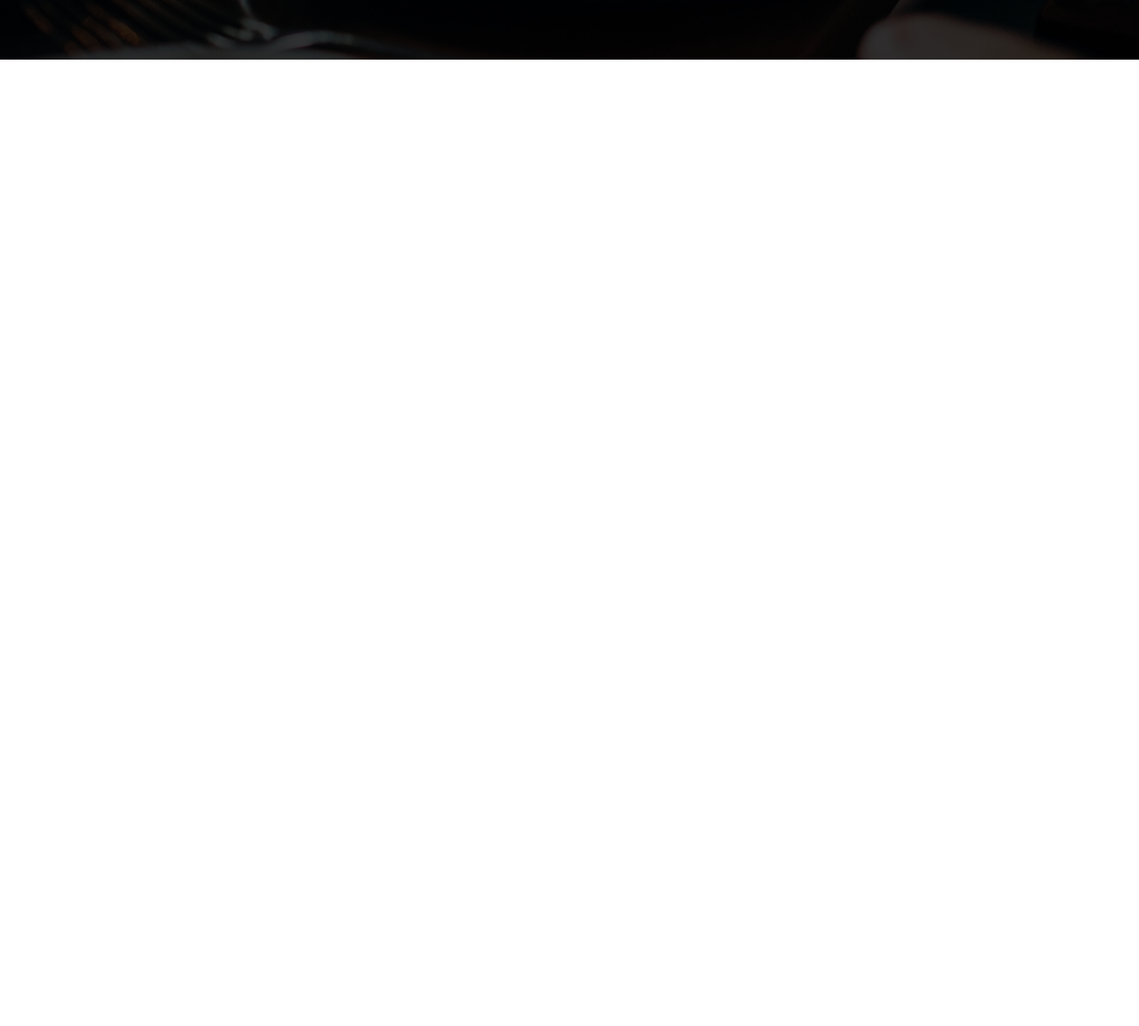
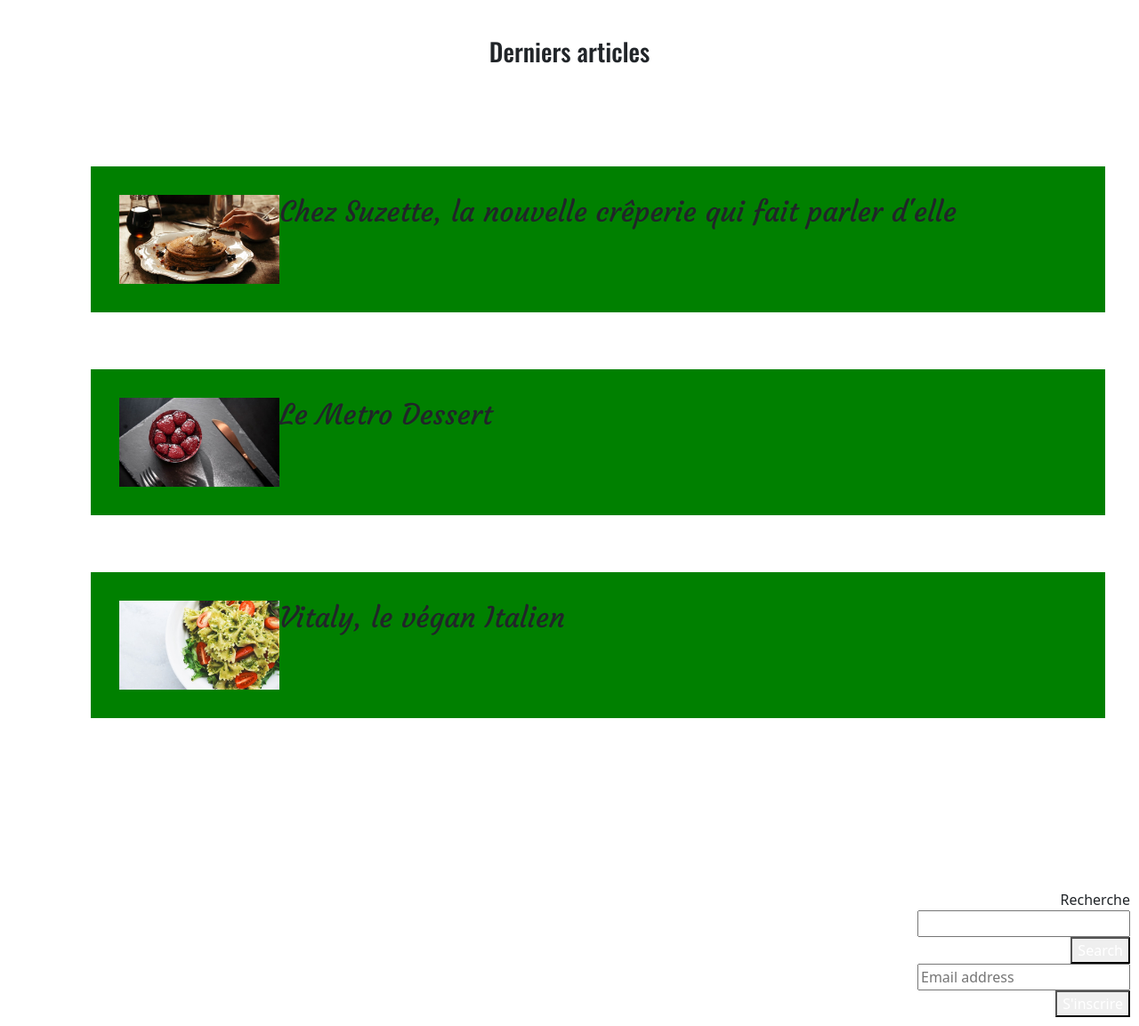
Before and after one commit to Djibril-Samassa/projet_cuisine, a plain HTML site: page index.html in a window 1280 px wide. Shown: the part 500-1653 px from the top of the page at 89% size. Before the commit the page ends 800 px from the top, so only its background shows below. Drawn offline with Linux system fonts and the light colour scheme.

Commit message:
article commit

```diff
--- a/css/homepage.css
+++ b/css/homepage.css
@@ -37,7 +37,8 @@
 
 .container{
     text-align: center;
-    padding:5em;
+    padding-top:5vh;
+    padding-bottom:20vh;
     margin:0px auto;
 }
 
@@ -51,5 +52,44 @@
 }
 
 .logo{
-    margin-bottom:2em;
+    margin-bottom:2vh;
+    width:10%;
+    height:10%;
 }
+
+/*-----MAIN-----*/
+main{
+    padding:10px;
+}
+
+main>h3{
+    font-family:"Oswald";
+    margin:5vh 0 5vh 0;
+    text-align:center;
+}
+
+
+#da{
+    display:flex;
+    background-color: green;
+    margin:2em;
+    padding:2em;
+}
+
+.col img{
+    width:180px;
+    height:100px;
+}
+
+.article>h2{
+    font-family:"courgette";
+}
+
+aside{
+    text-align:end;
+
+}
+button{
+    color:white;
+    border-radius:1%;
+}
--- a/index.html
+++ b/index.html
@@ -44,7 +44,50 @@
     </header>
 
     <main>
+        <h3>Derniers articles</h3>
+        <div class="container">
+            <div class="row flex-column">
 
+                <div class="col" id="da">
+                    <img src="/img/articles/suzette/suzette-small.jpg"/>
+                    <div class="article">
+                        <h2>Chez Suzette, la nouvelle crêperie qui fait parler d'elle</h2>
+                    </div>
+                </div>
+
+                <div class="col" id="da">
+                    <img src="/img/articles/metro/metro-small.jpg"/>
+                    <div class="article">
+                        <h2>Le Metro Dessert</h2>
+                    </div>
+                </div>
+
+                <div class="col" id="da">
+                    <img src="/img/articles/vitaly/vitaly-small.jpg"/>
+                    <div class="article">
+                        <h2>Vitaly, le végan Italien</h2>
+                    </div>
+                </div>
+
+            </div>
+        </div>
+        <aside>
+            <form action="/my-handling-form-page" method="post">
+                <div>
+                    <label for="site-search">Recherche</label>
+                    <br>
+                    <input type="search" id="site-search" name="q" placceholder="Recheche..."
+                      aria-label="Search through site content"><br>
+                    <button>Search</button>
+                </div>
+                <div></div>
+                    <input type="text" placeholder="Email address" name="mail" required>
+                    <br>
+                    <button type="submit">S'inscrire</button>
+            </form>
+
+
+        <aside></aside>
     </main>
 
     <footer>
```
